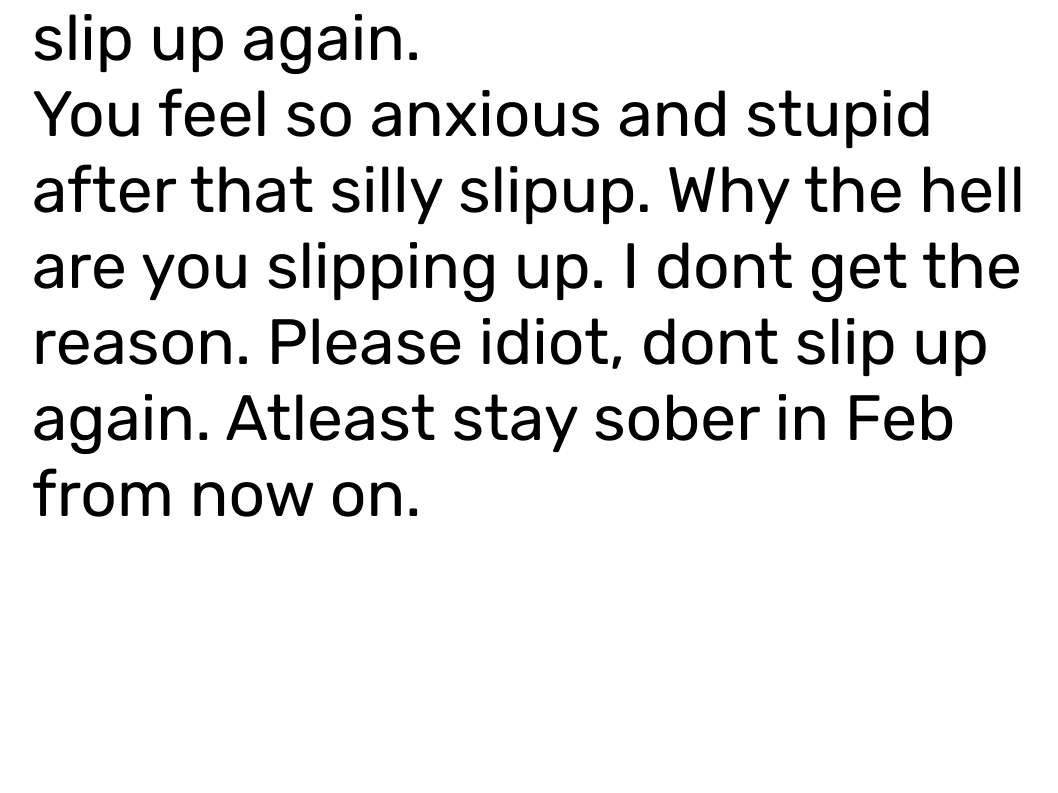
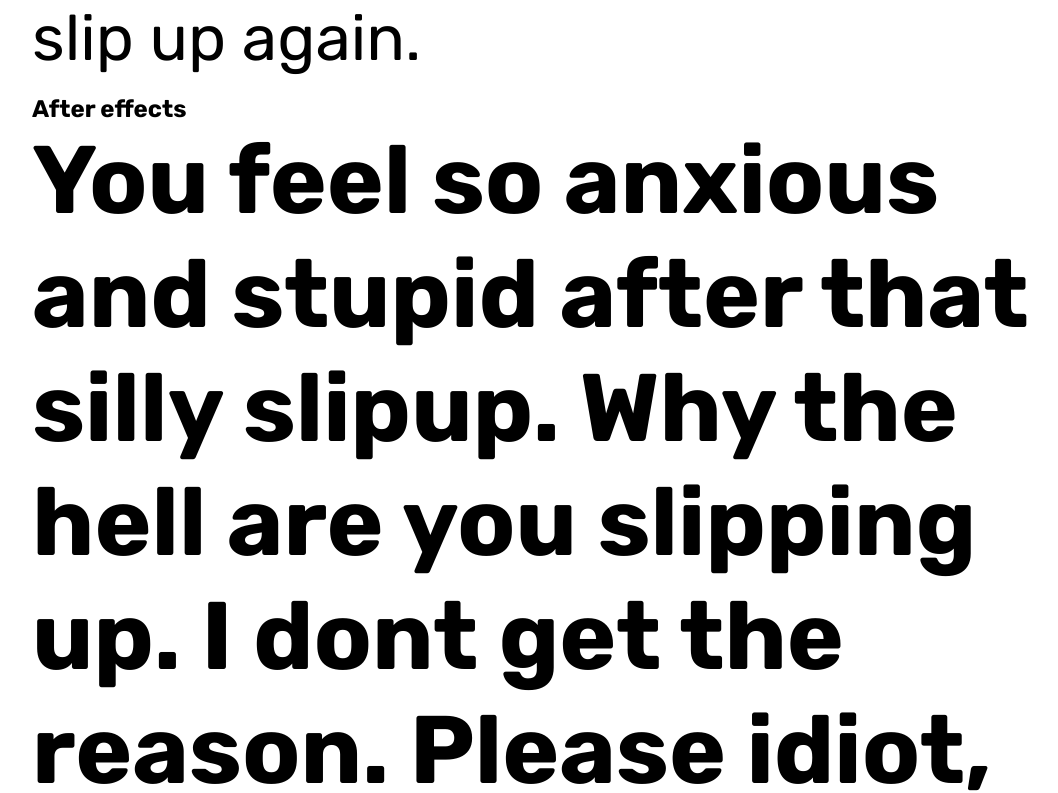
Before and after one commit to ShivaSenaReddy/worthlesspiece, a plain HTML site: page index.html in a window 1280 px wide. Shown: the part 1026-1819 px from the top of the page, without its empty margins (96-1154 px from the left). Before the commit the page ends 1558 px from the top, so only its background shows below. Drawn offline with Linux system fonts and the light colour scheme.

Commit message:
Update index.html

```diff
--- a/index.html
+++ b/index.html
@@ -39,6 +39,8 @@
     Please dont slip up again.
 
     </p>
+    <br/>
+    <h2>After effects</p>
      <p>You feel so anxious and stupid after that silly slipup.
          Why the hell are you slipping up.
          I dont get the reason.
```
